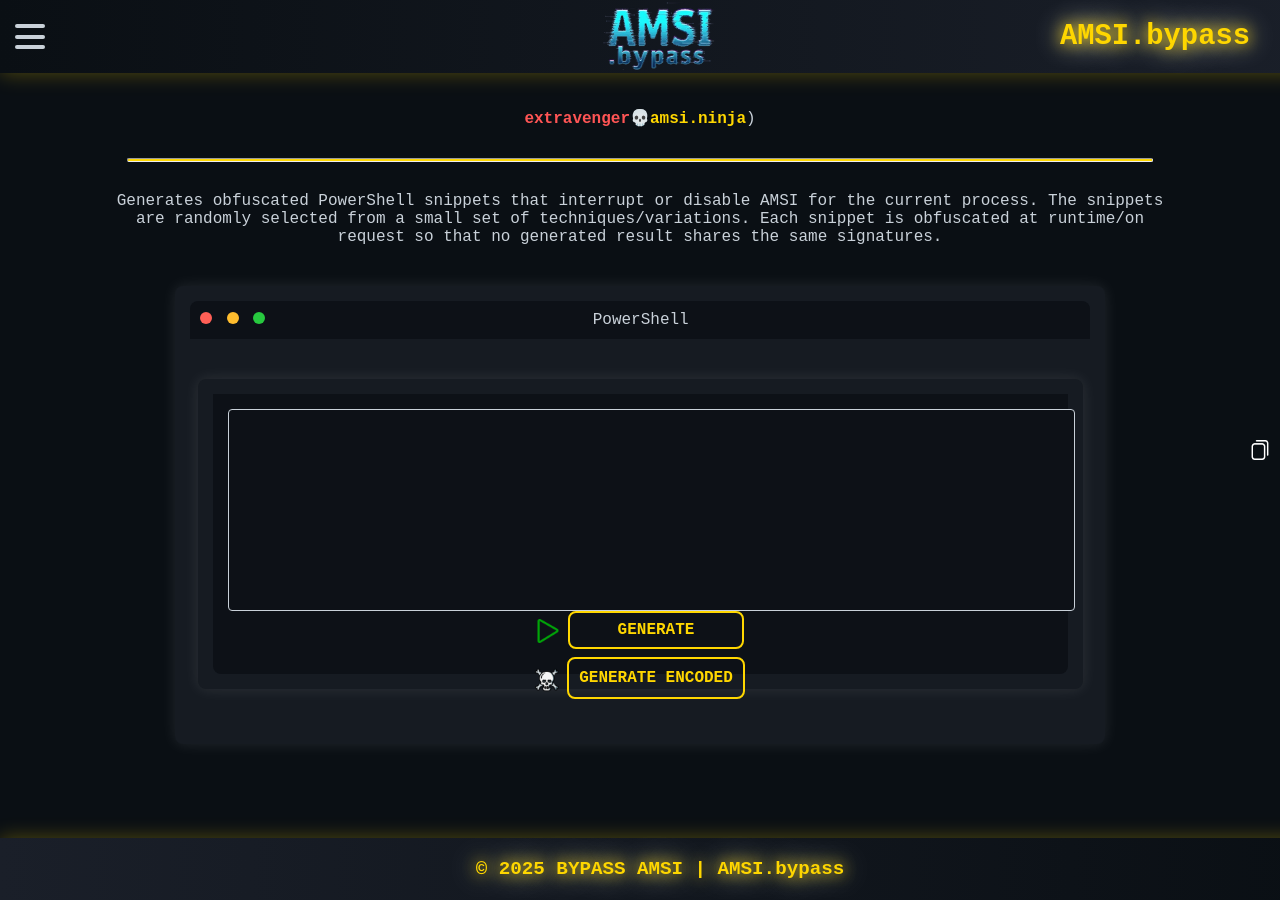
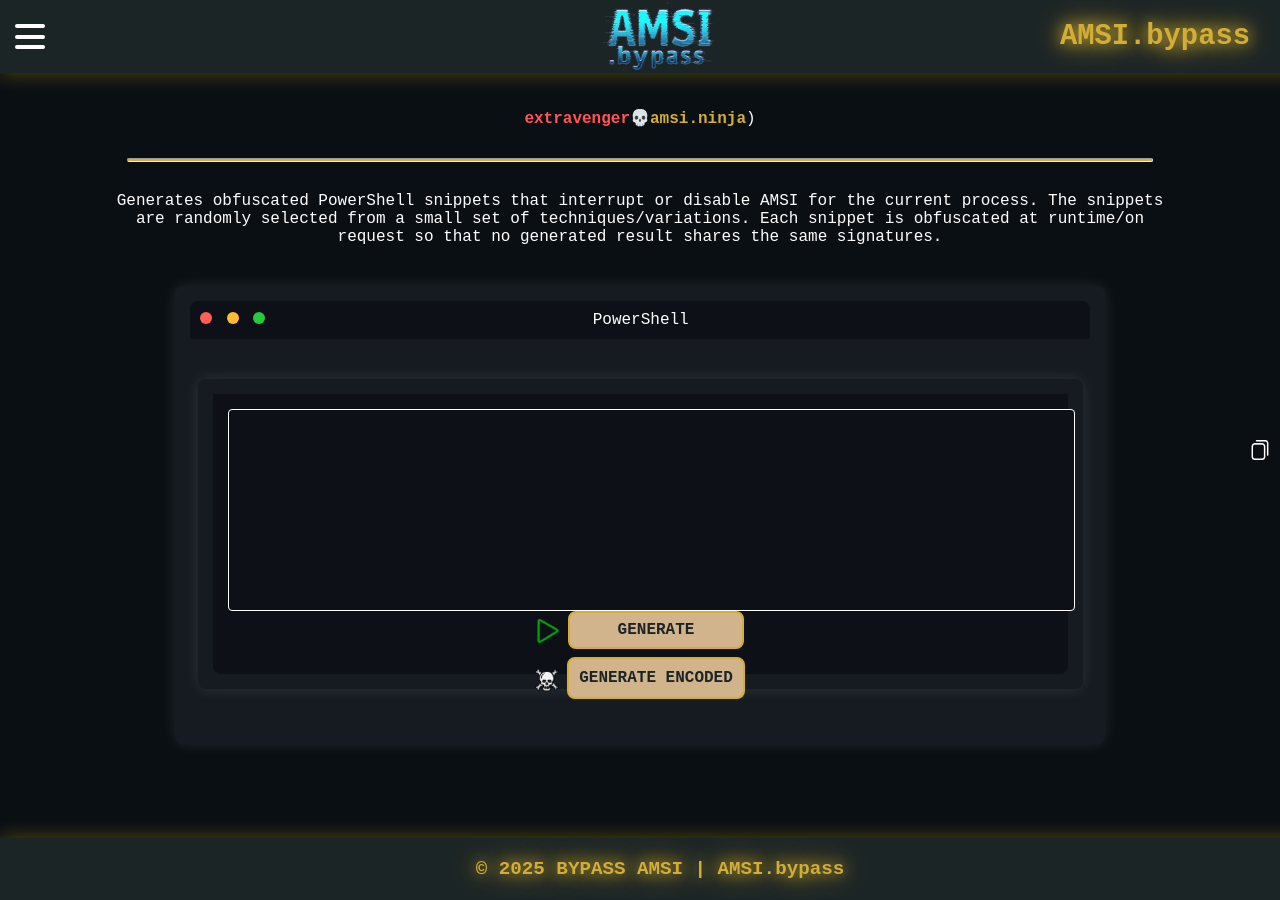
Before and after one commit to Extravenger/extravenger.github.io, a Jekyll site: the page amsininja/index.html, which Jekyll copies as it is, in a window 1280 px wide. Built offline with Jekyll 4.4.1, drawn with Linux system fonts in a browser that asks for light colours.

Commit message:
Update style.css

```diff
--- a/amsininja/css/style.css
+++ b/amsininja/css/style.css
@@ -1,7 +1,7 @@
 /* General Reset and Base Styles */
 body {
     background-color: #0a0f14;
-    color: #c9d1d9;
+    color: #FFFFFF; /* Updated to white to match the text in the image */
     font-family: 'Courier New', Courier, monospace;
     margin: 0;
     padding: 0;
@@ -12,7 +12,7 @@ body {
     display: flex;
     justify-content: flex-end;
     align-items: center;
-    background: linear-gradient(90deg, #0a0f14, #1a1f29);
+    background: #1C2526; /* Updated to a dark gray-black to match the image */
     padding: 20px;
     box-shadow: 0 0 20px rgba(255, 215, 0, 0.3);
     position: fixed;
@@ -24,8 +24,8 @@ body {
 .logo-container {
     font-size: 1.8rem;
     font-weight: bold;
-    color: #FFD700;
-    text-shadow: 0 0 10px #FFD700, 0 0 20px #FFFFFF;
+    color: #D4AF37; /* Updated to gold to match the logo in the image */
+    text-shadow: 0 0 10px #D4AF37, 0 0 20px #D4AF37; /* Adjusted shadow to match gold tone */
     animation: flicker 1.5s infinite alternate;
 }
 
@@ -41,9 +41,9 @@ body {
 }
 
 @keyframes flicker {
-    0% { opacity: 1; text-shadow: 0 0 10px #FFD700, 0 0 20px #FFFFFF; }
-    50% { opacity: 0.8; text-shadow: 0 0 5px #FFD700, 0 0 10px #FFFFFF; }
-    100% { opacity: 1; text-shadow: 0 0 15px #FFD700, 0 0 30px #FFFFFF; }
+    0% { opacity: 1; text-shadow: 0 0 10px #D4AF37, 0 0 20px #D4AF37; }
+    50% { opacity: 0.8; text-shadow: 0 0 5px #D4AF37, 0 0 10px #D4AF37; }
+    100% { opacity: 1; text-shadow: 0 0 15px #D4AF37, 0 0 30px #D4AF37; }
 }
 
 /* Hamburger Menu */
@@ -62,7 +62,7 @@ body {
 }
 
 .burger div {
-    background-color: #c9d1d9;
+    background-color: #FFFFFF; /* Updated to white to match the image */
     width: 100%;
     height: 4px;
     border-radius: 4px;
@@ -87,7 +87,7 @@ aside {
     flex-direction: column;
     align-items: center;
     width: 250px;
-    background-color: rgba(26, 31, 41, 0.95);
+    background-color: rgba(28, 37, 38, 0.95); /* Updated to match the dark background */
     height: 100vh;
     position: fixed;
     left: -250px;
@@ -163,21 +163,21 @@ aside .logo {
 
 .nav-links a {
     text-decoration: none;
-    color: #c9d1d9;
+    color: #FFFFFF; /* Updated to white to match the navigation links */
     font-size: 1.1em;
     padding: 12px 20px;
     border-radius: 6px;
-    background: linear-gradient(45deg, #FFFFFF, #FFD700);
-    box-shadow: 0 0 10px rgba(255, 215, 0, 0.5);
+    background: transparent; /* Removed gradient to match the flat style */
+    box-shadow: none; /* Removed shadow to match the image */
     display: block;
     transition: all 0.3s ease-in-out;
 }
 
 .nav-links a:hover {
     background: transparent;
-    color: #FFFFFF;
-    border: 2px solid #FFD700;
-    box-shadow: 0 0 15px #FFD700, 0 0 30px #FFFFFF;
+    color: #D4AF37; /* Updated hover to gold to match the theme */
+    border: none; /* Removed border to match the image */
+    box-shadow: none; /* Removed shadow to match the image */
     transform: translateX(8px);
 }
 
@@ -223,8 +223,8 @@ aside .logo {
     width: 100%;
     height: 180px;
     background-color: #0d1117;
-    border: 1px solid #c9d1d9;
-    color: #c9d1d9;
+    border: 1px solid #FFFFFF; /* Updated to white to match the theme */
+    color: #FFFFFF; /* Updated to white */
     padding: 10px;
     border-radius: 4px;
     overflow-y: auto;
@@ -249,7 +249,7 @@ aside .logo {
     opacity: 0;
     transition: opacity 0.5s ease;
     font-size: 14px;
-    color: #FFD700;
+    color: #D4AF37; /* Updated to gold to match the theme */
     margin-left: 10px;
 }
 
@@ -272,9 +272,9 @@ aside .logo {
 .generate-btn {
     font-size: 16px;
     cursor: pointer;
-    border: 2px solid #FFD700;
-    background-color: transparent;
-    color: #FFD700;
+    border: 2px solid #D4AF37; /* Updated to gold to match the button border */
+    background-color: #D2B48C; /* Updated to beige to match the button in the image */
+    color: #1C2526; /* Updated to dark color for contrast */
     border-radius: 8px;
     font-family: 'Courier New', monospace;
     font-weight: bold;
@@ -283,14 +283,14 @@ aside .logo {
 }
 
 .generate-btn:hover {
-    background-color: #FFD700;
-    color: #FFFFFF;
+    background-color: #D4AF37; /* Updated to gold on hover */
+    color: #FFFFFF; /* Updated to white for contrast */
     border: 2px solid #FFFFFF;
 }
 
 .generate-btn:active {
     background-color: #FFFFFF;
-    border: 2px solid #FFD700;
+    border: 2px solid #D4AF37; /* Updated to gold */
     transform: scale(0.98);
 }
 
@@ -400,12 +400,12 @@ aside .logo {
 }
 
 .host {
-    color: #FFD700;
+    color: #D4AF37; /* Updated to gold to match the theme */
     font-weight: bold;
 }
 
 .command-page {
-    color: #FFFFFF;
+    color: #FFFFFF; /* Updated to white */
     font-weight: bold;
 }
 
@@ -421,7 +421,7 @@ aside .logo {
 .styled-divider {
     width: 0%;
     height: 2px;
-    background: #FFD700;
+    background: #D4AF37; /* Updated to gold to match the theme */
     margin: 30px auto;
     border-radius: 5px;
     animation: expand 1s ease-in-out forwards;
@@ -437,7 +437,7 @@ aside .logo {
     display: flex;
     justify-content: center;
     align-items: center;
-    background: linear-gradient(90deg, #1a1f29, #0a0f14);
+    background: #1C2526; /* Updated to match the header background */
     padding: 20px;
     box-shadow: 0 0 20px rgba(255, 215, 0, 0.3);
     position: fixed;
@@ -448,14 +448,14 @@ aside .logo {
 .footer-text {
     font-size: 1.2rem;
     font-weight: bold;
-    color: #FFD700;
-    text-shadow: 0 0 10px #FFD700, 0 0 20px #FFFFFF;
+    color: #D4AF37; /* Updated to gold to match the theme */
+    text-shadow: 0 0 10px #D4AF37, 0 0 20px #D4AF37; /* Adjusted shadow to match gold tone */
     animation: flicker 1.5s infinite alternate;
 }
 
 /* Syntax Highlighting */
 .comment { color: #569CD6; font-style: italic; }
-.command { color: #FFD700; font-weight: bold; }
+.command { color: #D4AF37; /* Updated to gold to match the theme */ font-weight: bold; }
 .parameter { color: #888888; font-weight: bold; }
 .value { color: #FF5555; }
 .operator { color: #C586C0; }
```
